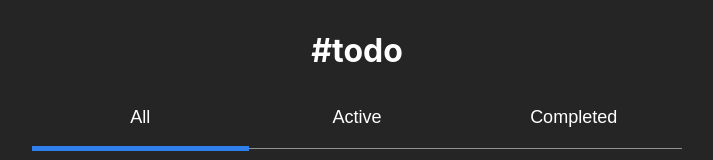
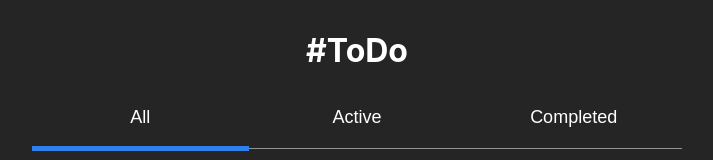
Before and after one commit to Ezequiiel98/to-do-react-ts, a React (Create React App) app: page / in a window 1280 px wide. Shown: the top 160 px of the page, without its empty margins (283-996 px from the left). Built offline with nearby package versions, Linux system fonts and the light colour scheme.

Commit message:
arreglo error en prop y cambio el title de la app

```diff
--- a/public/index.html
+++ b/public/index.html
@@ -24,7 +24,7 @@
       work correctly both with client-side routing and a non-root public URL.
       Learn how to configure a non-root public URL by running `npm run build`.
     -->
-    <title>React App</title>
+    <title>#ToDo - React + Typescript</title>
   </head>
   <body>
     <noscript>You need to enable JavaScript to run this app.</noscript>
--- a/src/components/Task/index.tsx
+++ b/src/components/Task/index.tsx
@@ -27,7 +27,7 @@ const Task: React.FC<TaskProps> = ({ name, id, completed, onClickDelete, onChang
 Task.propTypes = {
   completed: PropTypes.bool.isRequired,
   name: PropTypes.string.isRequired,
-  id: PropTypes.string.isRequired,
+  id: PropTypes.number.isRequired,
   onClickDelete: PropTypes.func.isRequired,
   onChangeCheked: PropTypes.func.isRequired,
 };
--- a/src/screens/App/index.tsx
+++ b/src/screens/App/index.tsx
@@ -55,7 +55,7 @@ const App: React.FC = () => {
     <div className={styles.containerApp}>
       <div>
         <header>
-          <h1 className={styles.titleApp}>#todo</h1>
+          <h1 className={styles.titleApp}>#ToDo</h1>
         </header>
         <NavTabs setTabShow={setTabShow} />
         { tabShow === 'all' && (
```
